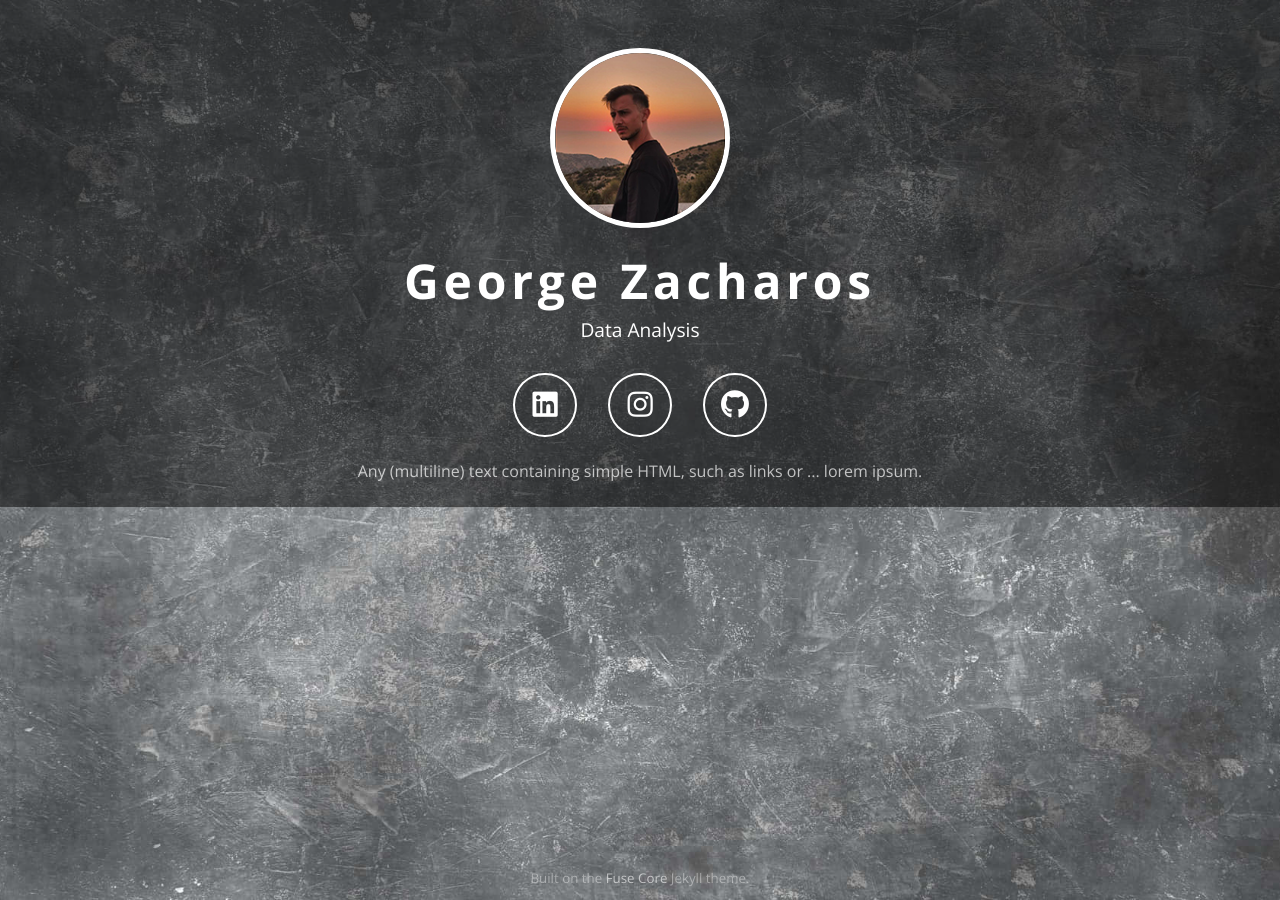
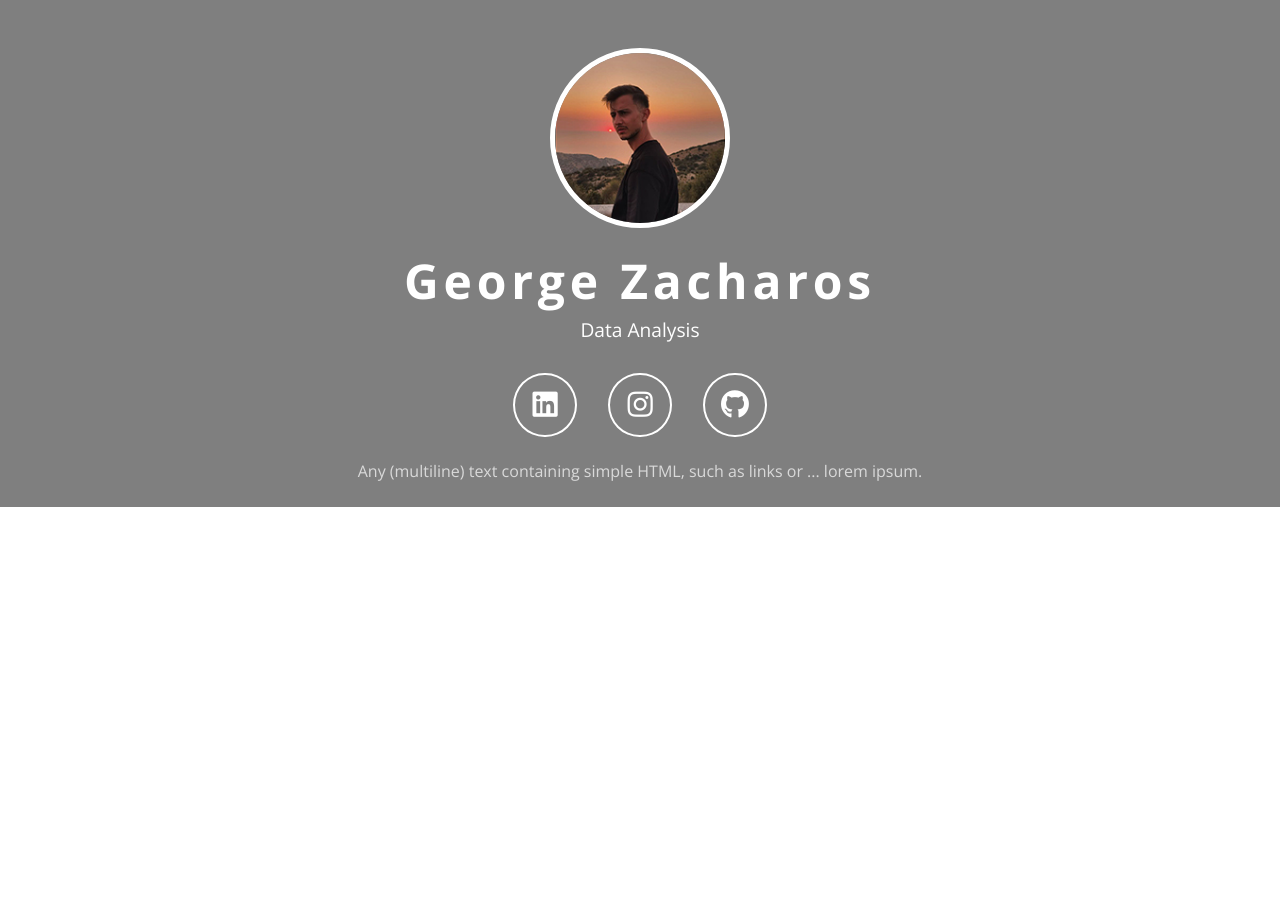
Before and after one commit to GeorgeZacharos/PROFILE, a Jekyll site: the page built from index.html, in a window 1280 px wide. Built offline with Jekyll 4.4.1, drawn with Linux system fonts in a browser that asks for light colours; comment, search, counter and statistics services are not loaded.

Commit message:
sdadAASasaaaAaAA

```diff
--- a/css/theme.scss
+++ b/css/theme.scss
@@ -1,5 +1,5 @@
 ---
-# ========= Fuse Core Jekyll Theme ============================================================== #
+#========= Fuse Core Jekyll Theme ============================================================== #
 ---
 
 $fc-footer-height: 44px;
@@ -15,13 +15,17 @@ body {
     margin-bottom: $fc-footer-height;
 }
 
+
+
 .fullscreen-background {
-    background: url("https://georgezacharos.github.io/PROFILE/background.jpg") no-repeat center center fixed;
+    background: url("georgezacharos.github.io/PROFILE/background.jpg") no-repeat center center fixed;
     -webkit-background-size: cover;
     -moz-background-size: cover;
     -o-background-size: cover;
     background-size: cover;
 }
+
+
 
 div.glass-pane {
     background-color: rgba(0, 0, 0, 0.5);
```
